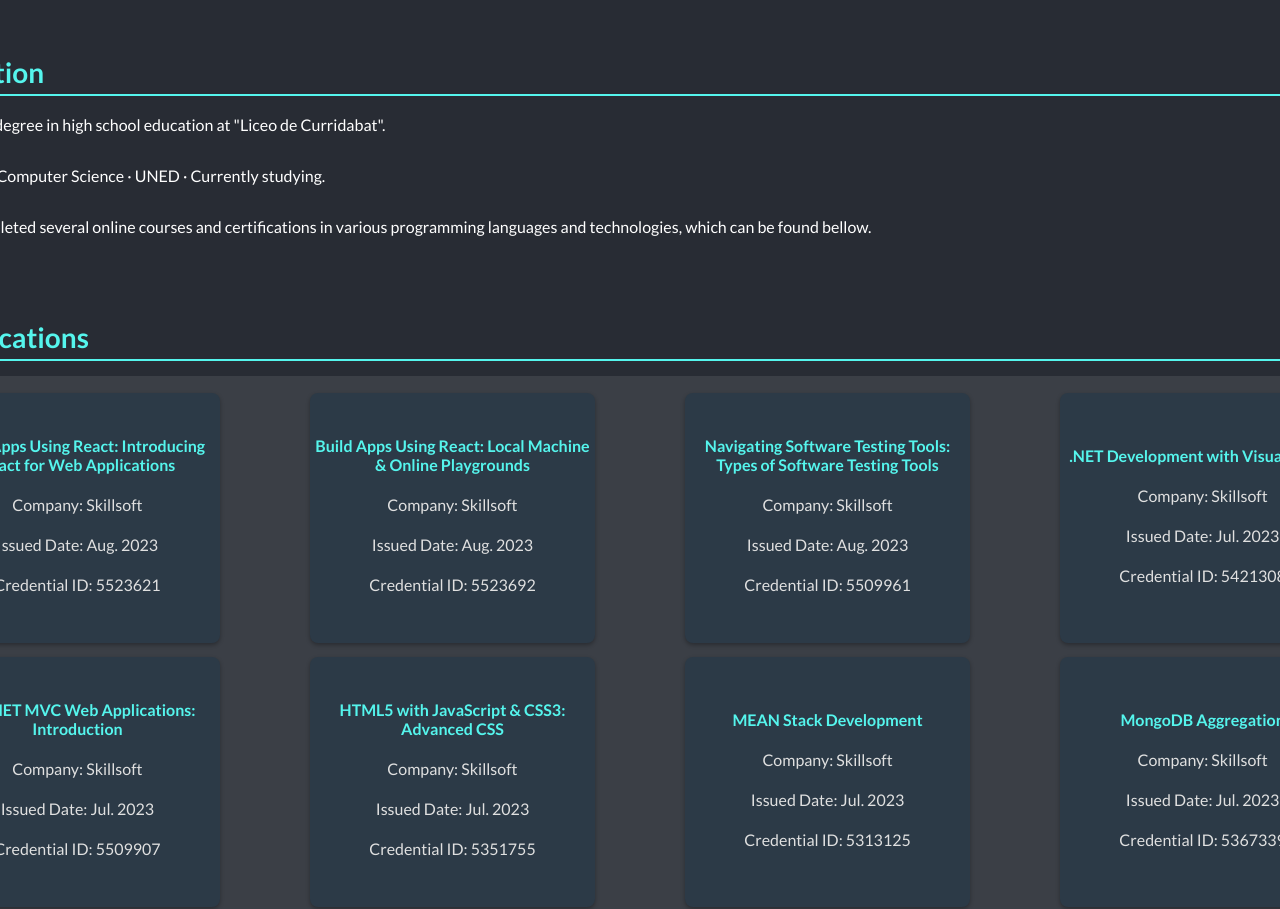
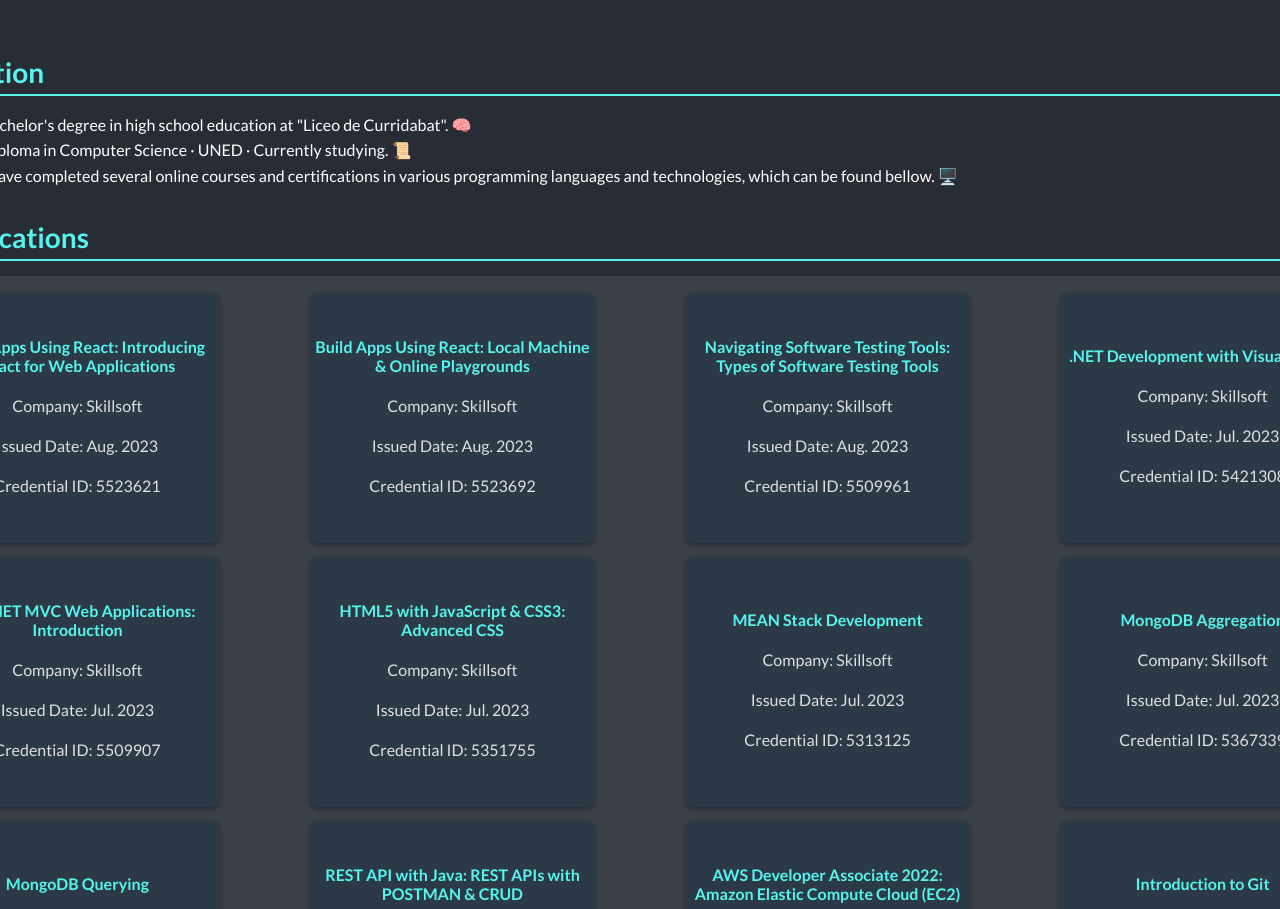
Before and after one commit to SourlyX/portfolio, a React (Create React App) app: page /about in a window 1280 px wide. Shown: the part 1451-2360 px from the top of the page. Built offline with nearby package versions, Linux system fonts and the light colour scheme.

Commit message:
cambios a 'education' del About a una lista no ordenada

```diff
--- a/src/components/routes/About.js
+++ b/src/components/routes/About.js
@@ -250,10 +250,12 @@ const AboutPage = () => {
       <SectionTitle>Professional Experience</SectionTitle>
         <TimeLine/>
       <SectionTitle>Education</SectionTitle>
-      <SectionText>
-        Bachelor's degree in high school education at "Liceo de Curridabat".<br/><br/>
-        Diploma in Computer Science · UNED · Currently studying.<br/><br/>
-        I have completed several online courses and certifications in various programming languages and technologies, which can be found bellow.
+      <SectionText style={{ marginBottom:'2rem' }}>
+        <ul>
+          <li>🏫 Bachelor's degree in high school education at "Liceo de Curridabat". 🧠</li>
+          <li>🎓 Diploma in Computer Science · UNED · Currently studying. 📜</li>
+          <li>📚 I have completed several online courses and certifications in various programming languages and technologies, which can be found bellow. 🖥️</li>
+        </ul>
        </SectionText>
        <SectionTitle>Certifications</SectionTitle>
        <Cert>
```
